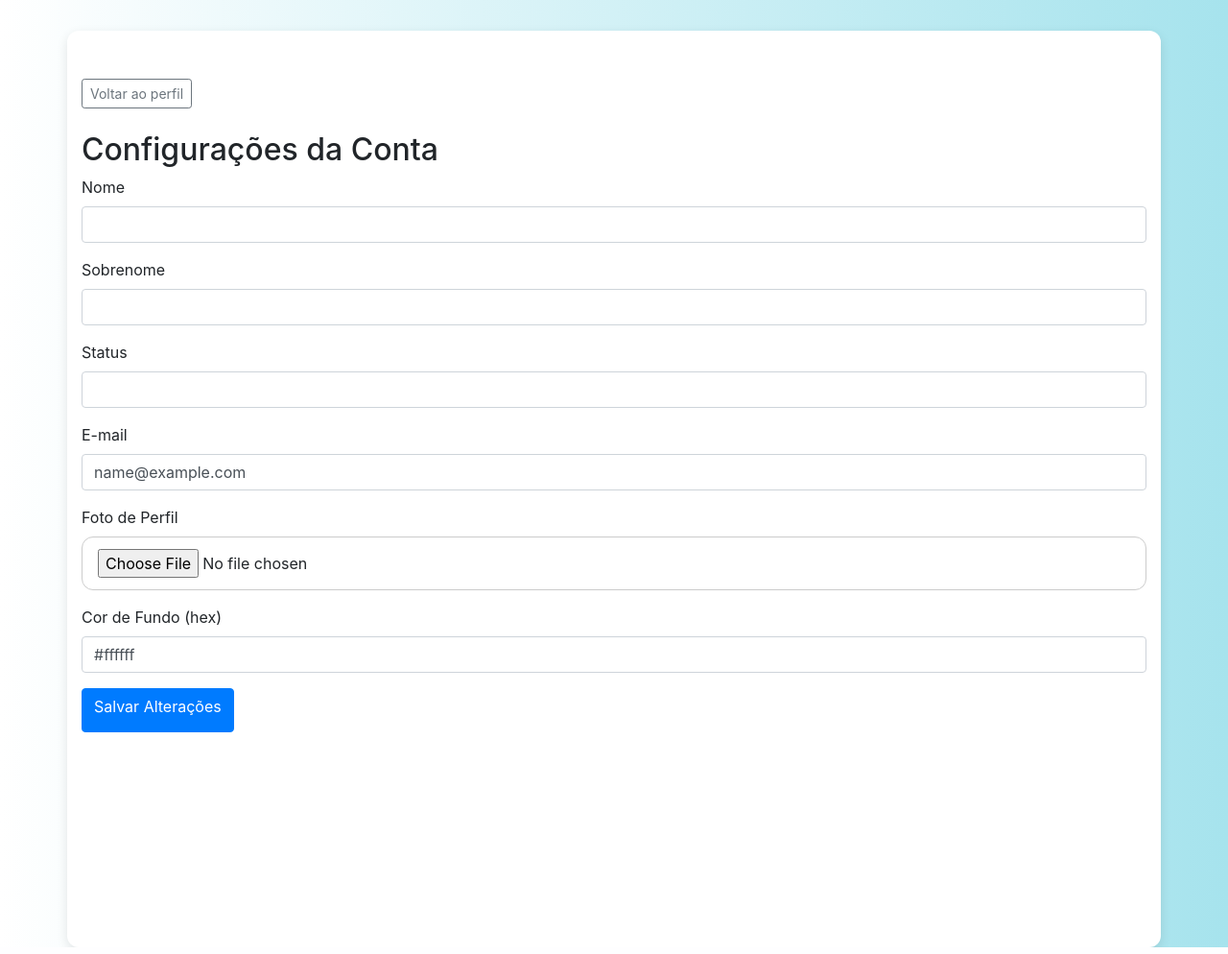
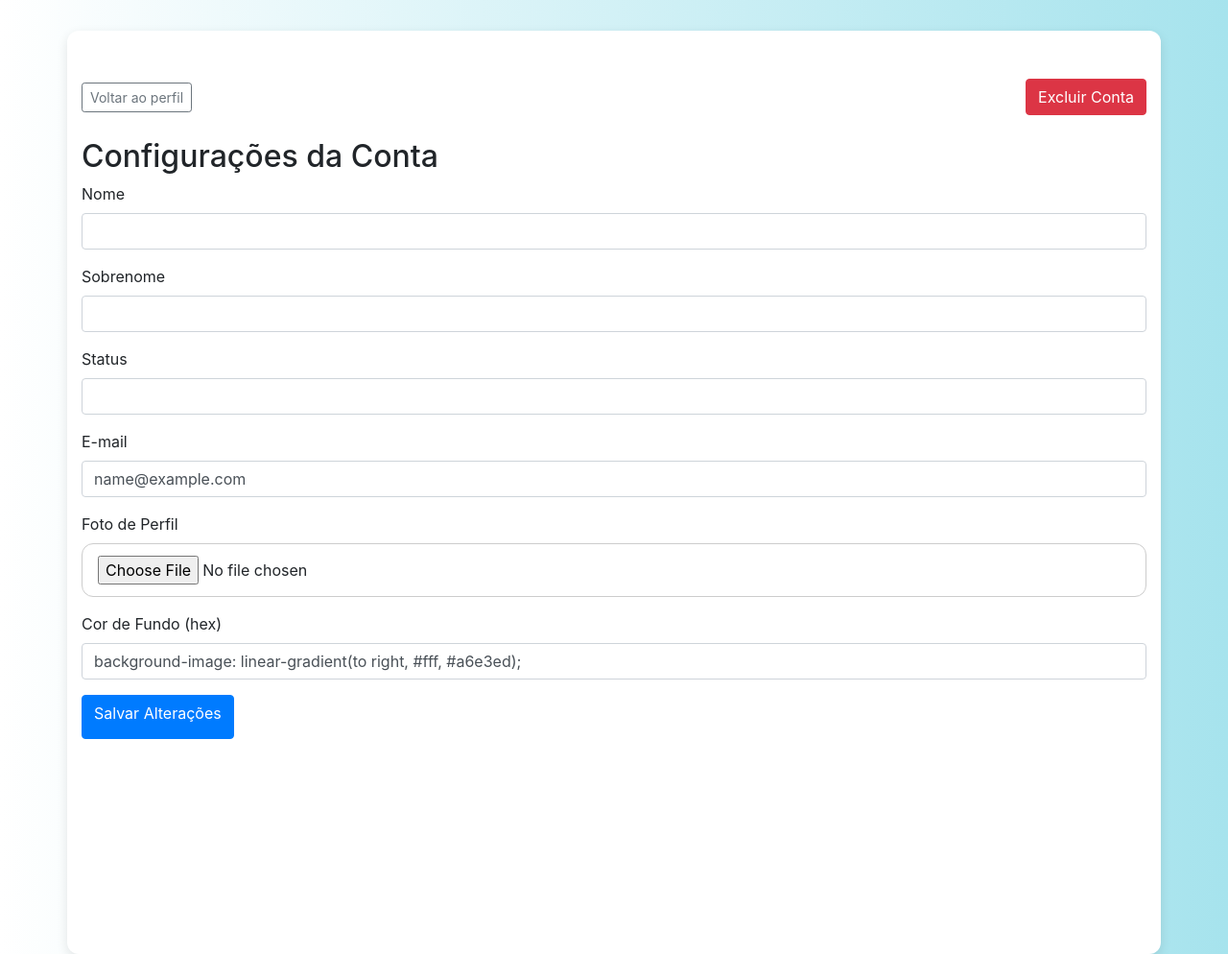
Before and after one commit to DuqueMajores/Rede-Social-E-commerce, a Flask app: page /configuracoes in a window 1280 px wide. Shown: the whole page at 96% size. Run offline with Flask 3, Linux system fonts and the light colour scheme; the visitor is signed in with stand-in values (Sample User, id 1); data comes from the database, SQL or seed files in the repository; both versions use the stored data as it was after the commit; some libraries are stand-ins or nearby versions; some web fonts are replaced.

Commit message:
ajustes config

```diff
--- a/app/models.py
+++ b/app/models.py
@@ -13,11 +13,11 @@ class User(UserMixin, db.Model):
     nome = db.Column(db.String(150))
     sobreNome = db.Column(db.String(150))
     status = db.Column(db.String(150))
-    cpf_cnpj = db.Column(db.String(150), unique=True)
+    cpf_cnpj = db.Column(db.String(20), nullable=False, unique=True)
     email = db.Column(db.String(150), unique=True)
     senha = db.Column(db.String(150))
     imagem = db.Column(db.String(150), default='default.png')
-    cor_fundo = db.Column(db.String(20), default='#ffffff')  # padrão: branco
+    cor_fundo = db.Column(db.String(255), default='background-image: linear-gradient(to right, #fff, #a6e3ed);')
     notificacoes = db.relationship('Notificacao', backref='usuario', lazy='dynamic')
 
     # Usuários que este usuário segue
--- a/app/static/css/configuracoes.css
+++ b/app/static/css/configuracoes.css
@@ -1,5 +1,11 @@
 #corpo_config{
     height: 100vh;
+}
+
+#header_config{
+    display: flex;
+    justify-content: space-between;
+    align-items: center;
 }
 
 :root {
--- /dev/null
+++ b/app/static/js/configuracoes.js
@@ -0,0 +1,5 @@
+function confirmarExclusao() {
+    if (confirm("Tem certeza que deseja excluir sua conta? Esta ação é irreversível.")) {
+        window.location.href = "{{ url_for('excluir_conta', id=obj.id) }}";
+    }
+}
--- a/app/templates/configuracoes.html
+++ b/app/templates/configuracoes.html
@@ -8,7 +8,12 @@
 
 {% block content %}
 
-    <a href="{{ url_for('home', id=obj.id) }}" class="btn btn-outline-secondary btn-sm">Voltar ao perfil</a>
+    <div id="header_config">
+        <a href="{{ url_for('home', id=obj.id) }}" class="btn btn-outline-secondary btn-sm">Voltar ao perfil</a>
+        <form method="POST" action="{{ url_for('excluir_conta', id=obj.id) }}" onsubmit="return confirm('Tem certeza que deseja excluir sua conta? Esta ação é irreversível.')">
+            <button class="btn btn-danger" type="submit">Excluir Conta</button>
+        </form>
+    </div>
 
     <div id="corpo_config" class="mt-4">
         <h2>Configurações da Conta</h2>
@@ -30,10 +35,11 @@
             {{ form.imagem.label }} {{ form.imagem(class="form-control-file") }}
             </div>
             <div class="form-group">
-            {{ form.cor_fundo.label }} {{ form.cor_fundo(class="form-control", placeholder="#ffffff ou deixe em branco para cores originais") }}
+            {{ form.cor_fundo.label }} {{ form.cor_fundo(class="form-control")}}
             </div>
             <button type="submit" class="btn btn-primary">{{ form.submit.label }}</button>
         </form>
     </div>
 
+    <script src="{{url_for('static', filename='js/configuracoes.js')}}"></script>
 {% endblock %}
--- a/app/views.py
+++ b/app/views.py
@@ -13,30 +13,9 @@ import time
 from sqlalchemy import or_
 
 ### INDEX
-@app.route("/")
+@app.route('/')
 def index():
-
-    """db.session.query(Notificacao).delete()
-    db.session.commit()"""
-
-    """# Busca o usuário pelo e-mail
-    user = User.query.filter_by(email="duque.majores@gmail.com").first()
-
-    if user:
-        user.status = "CEO & CTO da Social E-Commerce"
-        user.cpf_cnpj = "17324412785"
-        db.session.commit()
-        print("Usuário atualizado com sucesso.")
-        db.session.add(user)
-        db.session.commit()
-    else:
-        print("Usuário não encontrado.")"""
-
-    obj = {
-        'cor_fundo': "linear-gradient(to right, #fff, #a6e3ed)"  # Cor original
-    }
-
-    return render_template('index.html', obj=obj)
+    return render_template('index.html')
 
 ### HOME
 @app.route('/home/<int:id>/', endpoint='home')
@@ -103,7 +82,7 @@ def cadastro():
         email = form.email.data
         senha = generate_password_hash(form.senha.data)
         status = form.status.data
-        cfp_cnpj = form.cpf_cnpj.data
+        cpf_cnpj = form.cpf_cnpj.data
 
         if arquivo_imagem and arquivo_imagem.filename != '':
             extensao = os.path.splitext(arquivo_imagem.filename)[1]
@@ -120,7 +99,7 @@ def cadastro():
             email=email,
             senha=senha,
             status=status,
-            cfp_cnpj = cfp_cnpj
+            cpf_cnpj = cpf_cnpj
         )
 
         db.session.add(novo_usuario)
@@ -381,3 +360,24 @@ def configuracoes():
         return redirect(url_for('configuracoes'))
 
     return render_template('configuracoes.html', form=form, obj=obj)
+
+
+###EXCLUIR CONTA
+@app.route('/excluir_conta/<int:id>/', methods=['POST'])
+@login_required
+def excluir_conta(id):
+    usuario = User.query.get_or_404(id)
+
+    # Caminho da imagem
+    imagem_usuario = usuario.imagem
+    if imagem_usuario and imagem_usuario != 'default.png':
+        caminho_imagem = os.path.join(app.root_path, 'static/imagens', imagem_usuario)
+        if os.path.exists(caminho_imagem):
+            os.remove(caminho_imagem)
+
+    logout_user()  # Desloga o usuário antes de excluir
+    db.session.delete(usuario)
+    db.session.commit()
+
+    flash("Sua conta foi excluída com sucesso.", "success")
+    return redirect(url_for('index'))
```
Also changed, not shown: app/static/css/home.css (+11 -0 lines), migrations/versions/ec472bb3b4fb_.py (added, +36 -0 lines), instance/database.db, 1 other file.
